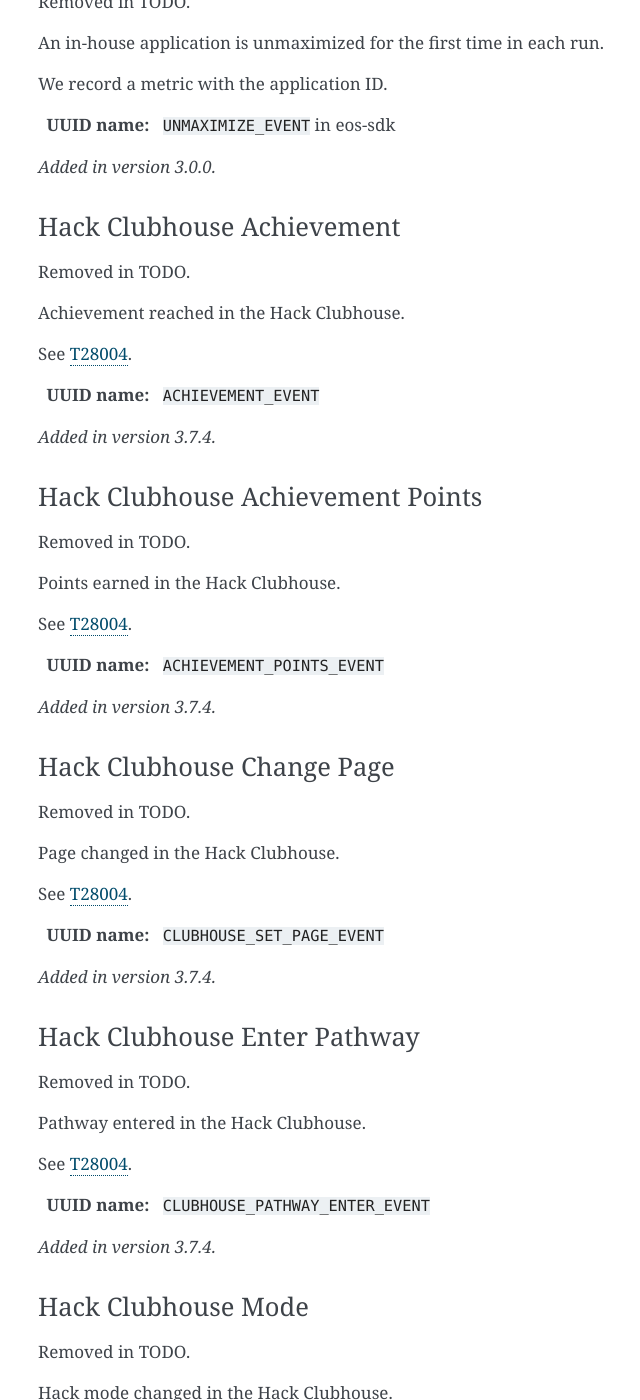
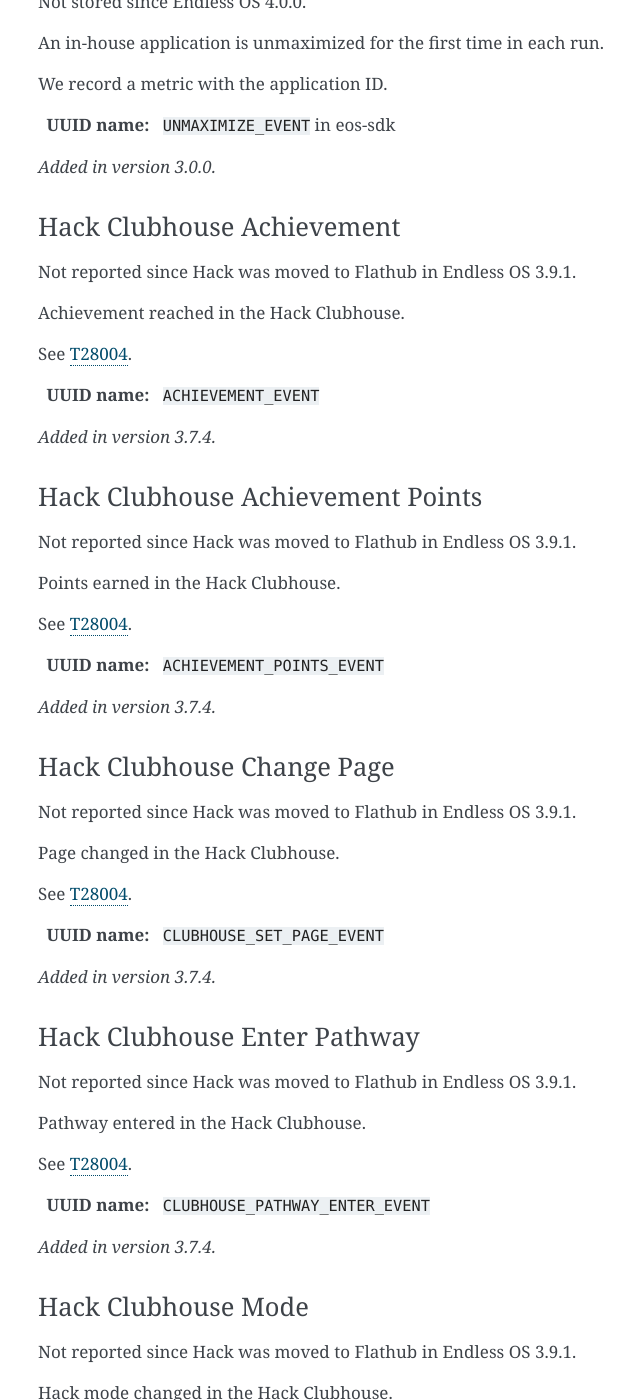
Before and after one commit to endlessm/azafea, a Sphinx documentation site: the page built from docs/source/events.rst, in a window 1280 px wide and 1400 px high, scrolled down 15043 px. Shown: the whole window, without its empty margins (382-1022 px from the left). Built offline with Sphinx 7.4.7, drawn with Linux system fonts in a browser that asks for light colours; some of the changed text lies outside the part shown.

Commit message:
Documentation fixes

```diff
--- a/docs/source/events.rst
+++ b/docs/source/events.rst
@@ -279,7 +279,7 @@
 Social Bar Is Visible
 ~~~~~~~~~~~~~~~~~~~~~
 
-Removed in TODO.
+Removed in 3.2.0.
 
 We record when the social bar is made visible to the user and when it is no
 longer visible. Basically, it corresponds to the user clicking on the social
@@ -292,7 +292,7 @@
 Desktop Searches
 ~~~~~~~~~~~~~~~~
 
-Removed in TODO.
+Removed in OS 4.0.0.
 
 We record searches made from the desktop search bar.
 
@@ -315,7 +315,7 @@
 Knowledge App Search
 ~~~~~~~~~~~~~~~~~~~~
 
-Removed in TODO.
+Not stored since Endless OS 4.0.0.
 
 We record the search terms used for searching within the knowledge apps along
 with the app ID of the knowledge app. (We also record the search term used when
@@ -332,7 +332,7 @@
 Link Shared from Knowledge App
 ~~~~~~~~~~~~~~~~~~~~~~~~~~~~~~
 
-Removed in TODO.
+Not stored since Endless OS 4.0.0.
 
 Reported when a user shares a link from one of our content apps on a social network.
 
@@ -359,7 +359,7 @@
 Knowledge App – Article Open/Close
 ~~~~~~~~~~~~~~~~~~~~~~~~~~~~~~~~~~
 
-Removed in TODO.
+Not stored since Endless OS 4.0.0.
 
 We record when an article is opened or closed in a knowledge app. We record the
 ID of the content, the entry point (whether the article was accessed via
@@ -383,7 +383,7 @@
 Hack Toolbox - Code View Error - Hack Episode 1
 ~~~~~~~~~~~~~~~~~~~~~~~~~~~~~~~~~~~~~~~~~~~~~~~
 
-Removed in TODO.
+Not reported since Hack was moved to Flathub in Endless OS 3.9.1.
 
 - Since: 3.5.3
 - UUID: ``e98aa2b8-3f11-4a25-b8e9-b10a635df121``
@@ -412,7 +412,7 @@
 Hack Clubhouse - Quest
 ~~~~~~~~~~~~~~~~~~~~~~
 
-Removed in TODO.
+Not reported since Hack was moved to Flathub in Endless OS 3.9.1.
 
 - Since: 3.7.4
 - UUID: ``50aebb1b-7a93-4caf-8698-3a601a0fc0f6``
@@ -435,7 +435,7 @@
 Uptime
 ~~~~~~
 
-Removed in TODO.
+Removed in 4.0.0.
 
 Total length of time the computer has been powered on and total number of boots.
 
@@ -459,7 +459,7 @@
 Shell App Is Open
 ~~~~~~~~~~~~~~~~~
 
-Removed in TODO.
+Removed in 4.0.0.
 
 An application opens and closes.
 
@@ -474,7 +474,7 @@
 User Is Logged In
 ~~~~~~~~~~~~~~~~~
 
-Removed in TODO.
+Removed in 4.0.0.
 
 A user logs in and logs out to Endless OS.
 
@@ -498,7 +498,7 @@
 Network ID
 ~~~~~~~~~~
 
-Removed in TODO.
+Removed in 4.0.0.
 
 A change in the default route happens after the network connectivity has changed.
 
@@ -515,7 +515,7 @@
 Cache Is Corrupt
 ~~~~~~~~~~~~~~~~
 
-Removed in TODO.
+Removed in 4.0.0.
 
 Cache has been found to be corrupt and was reset.
 
@@ -536,7 +536,7 @@
 Cache Metadata Is Corrupt
 ~~~~~~~~~~~~~~~~~~~~~~~~~
 
-Removed in TODO.
+Removed in 4.0.0.
 
 Cache metadata is corrupt and was reset, any cached metrics were discarded.
 
@@ -559,7 +559,7 @@
 Cache Has Invalid Elements
 ~~~~~~~~~~~~~~~~~~~~~~~~~~
 
-Removed in TODO.
+Removed in 4.0.0.
 
 Some invalid cache elements were found.
 
@@ -580,7 +580,7 @@
 Discovery Feed Clicked
 ~~~~~~~~~~~~~~~~~~~~~~
 
-Removed in TODO.
+Not reported since 3.9.0 when the Discovery Feed was removed from Endless OS.
 
 Something is clicked on the Discovery Feed, including content which is not "clickable".
 
@@ -604,7 +604,7 @@
 Discovery Feed Closed
 ~~~~~~~~~~~~~~~~~~~~~
 
-Removed in TODO.
+Not reported since 3.9.0 when the Discovery Feed was removed from Endless OS.
 
 Something is clicked on the Discovery Feed, including content which is not "clickable".
 
@@ -628,7 +628,7 @@
 Discovery Feed Opened
 ~~~~~~~~~~~~~~~~~~~~~
 
-Removed in TODO.
+Not reported since 3.9.0 when the Discovery Feed was removed from Endless OS.
 
 The Discovery Feed is open.
 
@@ -644,7 +644,7 @@
 Disk Space Extra
 ~~~~~~~~~~~~~~~~
 
-Removed in TODO.
+Removed in 4.0.0, along with split-disk support in general.
 
 Total, used and free disk space for ``/var/endless-extra``.
 
@@ -659,7 +659,7 @@
 Entered Demo Mode
 ~~~~~~~~~~~~~~~~~
 
-Removed in TODO.
+Not reported since demo mode was removed in Endless OS 3.9.0.
 
 The systems enters demo mode.
 
@@ -679,7 +679,7 @@
 Endless Application Unmaximized
 ~~~~~~~~~~~~~~~~~~~~~~~~~~~~~~~
 
-Removed in TODO.
+Not stored since Endless OS 4.0.0.
 
 An in-house application is unmaximized for the first time in each run.
 
@@ -692,7 +692,7 @@
 Hack Clubhouse Achievement
 ~~~~~~~~~~~~~~~~~~~~~~~~~~
 
-Removed in TODO.
+Not reported since Hack was moved to Flathub in Endless OS 3.9.1.
 
 Achievement reached in the Hack Clubhouse.
 
@@ -705,7 +705,7 @@
 Hack Clubhouse Achievement Points
 ~~~~~~~~~~~~~~~~~~~~~~~~~~~~~~~~~
 
-Removed in TODO.
+Not reported since Hack was moved to Flathub in Endless OS 3.9.1.
 
 Points earned in the Hack Clubhouse.
 
@@ -718,7 +718,7 @@
 Hack Clubhouse Change Page
 ~~~~~~~~~~~~~~~~~~~~~~~~~~
 
-Removed in TODO.
+Not reported since Hack was moved to Flathub in Endless OS 3.9.1.
 
 Page changed in the Hack Clubhouse.
 
@@ -731,7 +731,7 @@
 Hack Clubhouse Enter Pathway
 ~~~~~~~~~~~~~~~~~~~~~~~~~~~~
 
-Removed in TODO.
+Not reported since Hack was moved to Flathub in Endless OS 3.9.1.
 
 Pathway entered in the Hack Clubhouse.
 
@@ -744,7 +744,7 @@
 Hack Clubhouse Mode
 ~~~~~~~~~~~~~~~~~~~
 
-Removed in TODO.
+Not reported since Hack was moved to Flathub in Endless OS 3.9.1.
 
 Hack mode changed in the Hack Clubhouse.
 
@@ -757,7 +757,7 @@
 Hack Clubhouse News Quest Link
 ~~~~~~~~~~~~~~~~~~~~~~~~~~~~~~
 
-Removed in TODO.
+Not reported since Hack was moved to Flathub in Endless OS 3.9.1.
 
 Quest link clicked in the Hack Clubhouse news.
 
@@ -770,7 +770,7 @@
 Hack Clubhouse Progress
 ~~~~~~~~~~~~~~~~~~~~~~~
 
-Removed in TODO.
+Not reported since Hack was moved to Flathub in Endless OS 3.9.1.
 
 Progress updated in the Hack Clubhouse.
 
@@ -783,7 +783,7 @@
 Location
 ~~~~~~~~
 
-Removed in TODO.
+Removed in 4.0.0.
 
 The user’s location at city-level granularity.
 
@@ -807,7 +807,7 @@
 Missing Codec
 ~~~~~~~~~~~~~
 
-Removed in TODO.
+Removed in 4.0.0.
 
 A GStreamer-based application tries to install a missing codec.
 
@@ -818,7 +818,7 @@
 Monitor Connected
 ~~~~~~~~~~~~~~~~~
 
-Removed in TODO.
+Removed in 4.0.0.
 
 A display is connected (e.g. computer monitor, television) to the machine.
 
@@ -833,7 +833,7 @@
 Monitor Disconnected
 ~~~~~~~~~~~~~~~~~~~~
 
-Removed in TODO.
+Removed in 4.0.0.
 
 A display is disconnected (e.g. computer monitor, television) from the machine.
 
@@ -845,10 +845,10 @@
 
 .. versionadded:: 2.1.4
 
-ShellAppAddedToDesktop
-~~~~~~~~~~~~~~~~~~~~~~
+Shell App Added To Desktop
+~~~~~~~~~~~~~~~~~~~~~~~~~~
 
-Removed in TODO.
+Removed in OS 3.9.0.
 
 Shell application is added to desktop.
 
@@ -864,7 +864,7 @@
 Shell App Removed From Desktop
 ~~~~~~~~~~~~~~~~~~~~~~~~~~~~~~
 
-Removed in TODO.
+Removed in 3.9.0.
 
 Shell application is removed from desktop.
 
@@ -880,7 +880,7 @@
 Underscan Enabled
 ~~~~~~~~~~~~~~~~~
 
-Removed in TODO.
+Removed in 3.9.0.
 
 Underscan is enabled on a monitor.
 
@@ -891,7 +891,7 @@
 Windows License Tables
 ~~~~~~~~~~~~~~~~~~~~~~
 
-Removed in TODO.
+Removed in 4.0.0.
 
 ACPI tables are present on the system, at startup.
 
@@ -916,7 +916,7 @@
 Updater Branch Selected
 ~~~~~~~~~~~~~~~~~~~~~~~
 
-Removed in TODO.
+Removed in 4.0.0.
 
 An eos-updater branch has been selected.
 
@@ -927,7 +927,7 @@
 Control Center Panel Opened
 ~~~~~~~~~~~~~~~~~~~~~~~~~~~
 
-Removed in TODO.
+Removed in 4.0.0.
 
 A panel is open in the control center.
 
@@ -938,7 +938,7 @@
 Control Center Automatic Updates
 ~~~~~~~~~~~~~~~~~~~~~~~~~~~~~~~~
 
-Removed in TODO.
+Removed in 4.0.0.
 
 Automatic updates settings have changed.
 
@@ -995,7 +995,7 @@
 its core, this will be a call to ``emtr_event_recorder_get_default()`` and then
 a call to ``emtr_event_recorder_record_event()``. You will probably need to
 `add a dependency on eos-metrics-0-dev
-<https://github.com/endlessm/malcontent/pull/18>` to the Debian packaging. The
+<https://github.com/endlessm/malcontent/pull/18>`_ to the Debian packaging. The
 code to submit new metrics can be shipped before the server is ready to process
 them, as unknown metrics are stored and re-parsed when Azafea is updated.
 
```
Also changed, not shown: docs/source/protocol.rst (+29 -47 lines), 3 other files.
